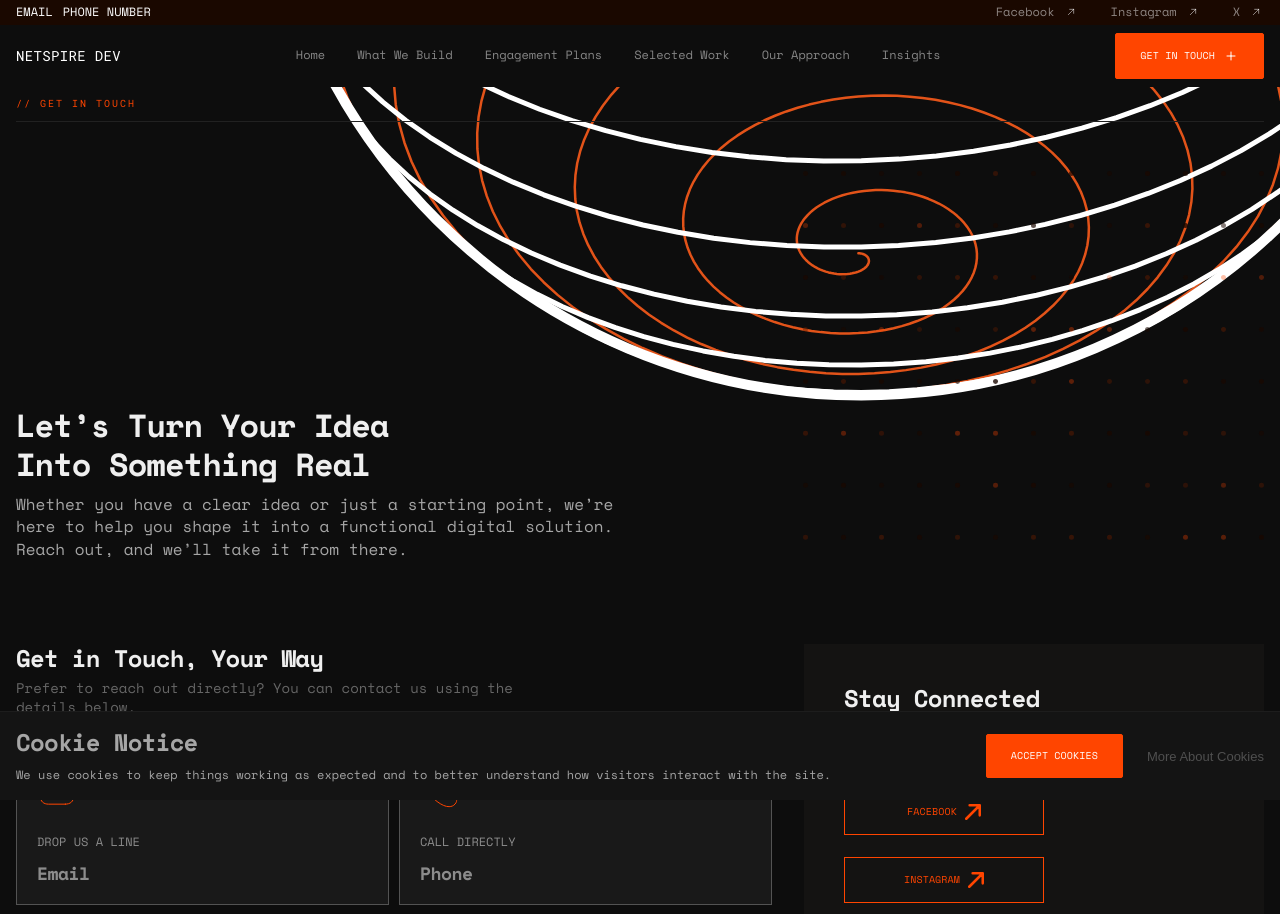
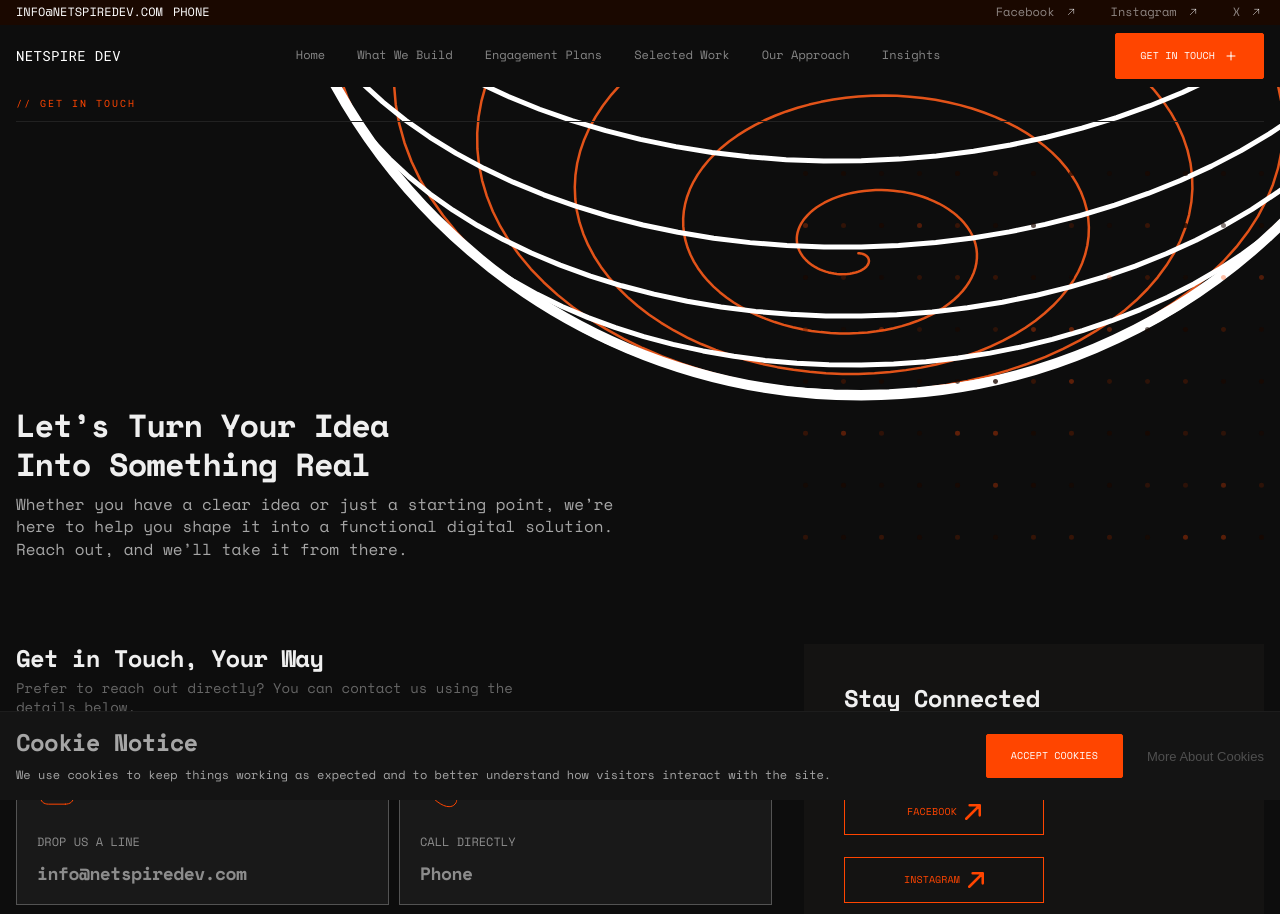
Before and after one commit to born2bemedia/netspiredev-front, a Next.js app: page /en/get-in-touch in a window 1280 px wide. Shown: the top 914 px of the page. Built offline with nearby package versions, Linux system fonts and the light colour scheme.

Commit message:
Update contact information in constants and adjust styles in ContactOptionsSection. Change email to 'info@netspiredev.com' and remove min-height property from card styles for improved layout flexibility.

```diff
--- a/src/app/[locale]/get-in-touch/components/ContactOptionsSection/ContactOptionsSection.module.scss
+++ b/src/app/[locale]/get-in-touch/components/ContactOptionsSection/ContactOptionsSection.module.scss
@@ -74,7 +74,7 @@ $copy-soft: rgba(255, 255, 255, 0.5);
 
 .card {
   display: flex;
-  min-height: 155px;
+  //min-height: 155px;
   flex-direction: column;
   gap: 24px;
   padding: 20px;
--- a/src/shared/lib/constants/constants.ts
+++ b/src/shared/lib/constants/constants.ts
@@ -1,4 +1,4 @@
-export const WEBSITE_EMAIL = 'Email';
+export const WEBSITE_EMAIL = 'info@netspiredev.com';
 export const WEBSITE_PHONE = 'Phone';
 
 export const LINKEDIN_URL = '#';
--- a/src/shared/ui/components/header/Header.tsx
+++ b/src/shared/ui/components/header/Header.tsx
@@ -218,13 +218,13 @@ export const Header = () => {
               <div className={styles.header__meta}>
                 {renderMetaLink(
                   'email',
-                  t('emailLabel', { fallback: 'Email' }),
+                  WEBSITE_EMAIL,
                   emailHref,
                   styles.header__metaLink
                 )}
                 {renderMetaLink(
                   'phone',
-                  t('phoneNumber', { fallback: 'Phone Number' }),
+                  WEBSITE_PHONE,
                   phoneHref,
                   styles.header__metaLink
                 )}
```
